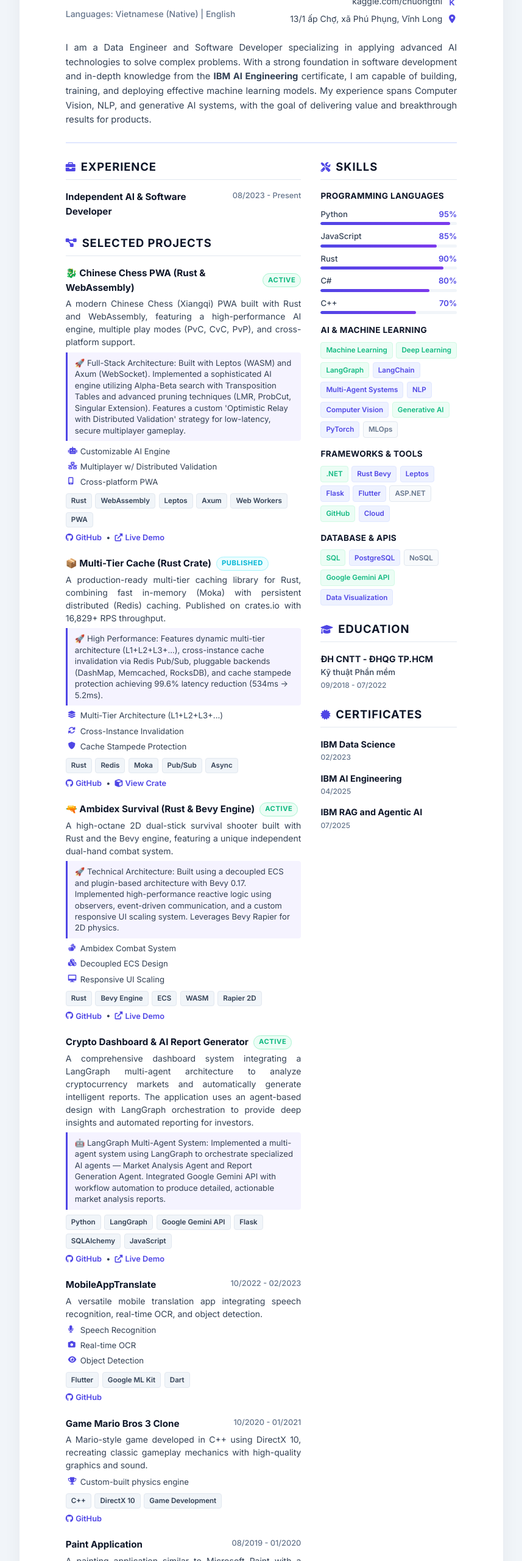
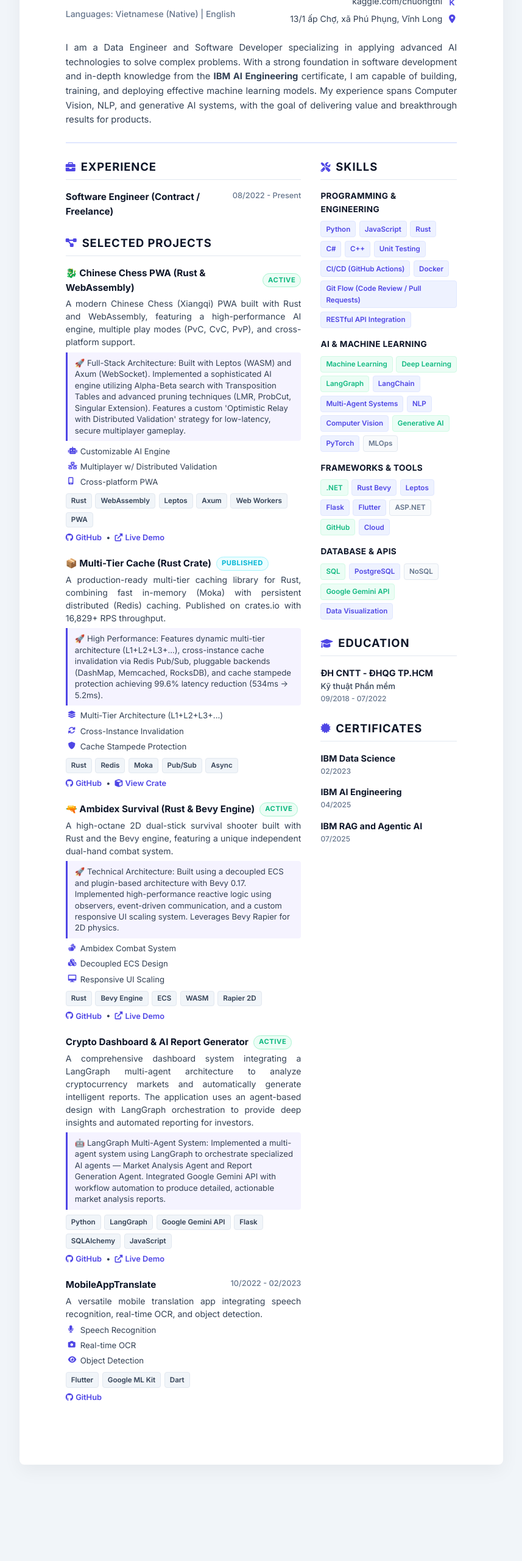
Before and after one commit to thichuong/thichuong.github.io, a website: page cv.html in a window 1280 px wide. Shown: the part 240-2800 px from the top of the page at 61% size, without its empty margins (211-1068 px from the left). After the commit the page ends 2674 px from the top, so only its background shows below. Drawn offline with Linux system fonts and the light colour scheme.

Commit message:
feat(cv): update skills list, experience title, and remove legacy projects

```diff
--- a/cv.html
+++ b/cv.html
@@ -461,7 +461,9 @@
             font-weight: 600;
             padding: 0.2rem 0.5rem;
             border-radius: 4px;
-            border: 1px solid transparent;
+            border: 1px solid #e0e7ff;
+            background-color: #eef2ff;
+            color: var(--primary);
         }
 
         .skill-badge.expert {
@@ -701,8 +703,8 @@
                     </h2>
 
                     <div class="skill-group">
-                        <h3 class="skill-group-title">Programming Languages</h3>
-                        <div id="prog-skills-content">
+                        <h3 class="skill-group-title">Programming & Engineering</h3>
+                        <div class="skill-badges" id="prog-skills-content">
                             <!-- Loaded dynamically -->
                         </div>
                     </div>
@@ -877,27 +879,16 @@
             document.getElementById('projects-section-content').innerHTML = projectsHTML;
 
             // 4. Render Skills (Right Col)
-            // Programming languages with bars
-            const progSkillsHTML = CVData.skills.programming.map(s => `
-                <div class="skill-bar-item">
-                    <div class="skill-name-row">
-                        <span class="skill-name">${s.name}</span>
-                        <span class="skill-percent">${s.level}%</span>
-                    </div>
-                    <div class="skill-bar-track">
-                        <div class="skill-bar-fill" style="width: ${s.level}%"></div>
-                    </div>
-                </div>
-            `).join('');
-            document.getElementById('prog-skills-content').innerHTML = progSkillsHTML;
-
-            // Helper to render badges
             const renderSkillTags = (skillsList) => {
-                return skillsList.map(s => `
-                    <span class="skill-badge ${s.level}">${s.name}</span>
-                `).join('');
+                if (!Array.isArray(skillsList)) return '';
+                return skillsList.map(s => {
+                    const name = typeof s === 'string' ? s : s.name;
+                    const levelClass = (typeof s === 'object' && s.level) ? ` ${s.level}` : '';
+                    return `<span class="skill-badge${levelClass}">${name}</span>`;
+                }).join('');
             };
 
+            document.getElementById('prog-skills-content').innerHTML = renderSkillTags(CVData.skills.programming);
             document.getElementById('ai-skills-content').innerHTML = renderSkillTags(CVData.skills.ai);
             document.getElementById('framework-skills-content').innerHTML = renderSkillTags(CVData.skills.frameworks);
             document.getElementById('database-skills-content').innerHTML = renderSkillTags(CVData.skills.database);
--- a/data/cv-data.js
+++ b/data/cv-data.js
@@ -14,11 +14,16 @@ const CVData = {
 
     skills: {
         programming: [
-            { name: "Python", level: 95 },
-            { name: "JavaScript", level: 85 },
-            { name: "Rust", level: 90 },
-            { name: "C#", level: 80 },
-            { name: "C++", level: 70 }
+            "Python",
+            "JavaScript",
+            "Rust",
+            "C#",
+            "C++",
+            "Unit Testing",
+            "CI/CD (GitHub Actions)",
+            "Docker",
+            "Git Flow (Code Review / Pull Requests)",
+            "RESTful API Integration"
         ],
         ai: [
             { name: "Machine Learning", level: "expert" },
@@ -81,8 +86,8 @@ const CVData = {
 
     experience: [
         {
-            position: "Independent AI & Software Developer",
-            startDate: "2023-08",
+            position: "Software Engineer (Contract / Freelance)",
+            startDate: "2022-08",
             endDate: "Present"
         }
     ],
@@ -162,31 +167,6 @@ const CVData = {
             links: {
                 github: "https://github.com/thichuong/MobileAppTranslate"
             }
-        },
-        {
-            title: "Game Mario Bros 3 Clone",
-            dateRange: "10/2020 - 01/2021",
-            description: "A Mario-style game developed in C++ using DirectX 10, recreating classic gameplay mechanics with high-quality graphics and sound.",
-            achievements: [
-                { icon: "fas fa-trophy", text: "Custom-built physics engine" }
-            ],
-            technologies: ["C++", "DirectX 10", "Game Development"],
-            links: {
-                github: "https://github.com/thichuong/GameMariobros3"
-            }
-        },
-        {
-            title: "Paint Application",
-            dateRange: "08/2019 - 01/2020",
-            description: "A painting application similar to Microsoft Paint with a user-friendly interface and a variety of drawing tools, built on WinForms.",
-            features: [
-                { icon: "fas fa-palette", text: "Multi-layer Support" },
-                { icon: "fas fa-brush", text: "Custom Brushes" }
-            ],
-            technologies: ["C#", ".NET Framework", "WinForms"],
-            links: {
-                github: "https://github.com/thichuong/Paint"
-            }
         }
     ]
 };
--- a/style.css
+++ b/style.css
@@ -672,6 +672,8 @@ body.dark-theme .nav-bar.scrolled {
     font-weight: 600;
     transition: all var(--transition-spring);
     cursor: default;
+    background: var(--primary-gradient);
+    color: white;
 }
 
 .skill-tag.expert {
```
Also changed, not shown: components/cv-renderer.js (+14 -9 lines).
